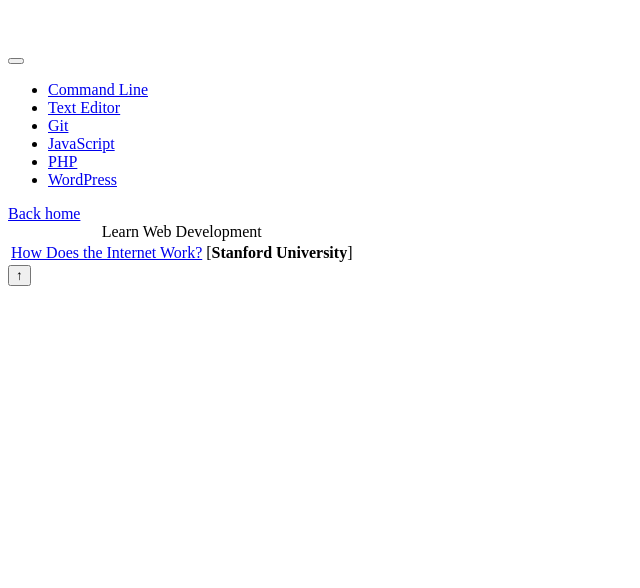
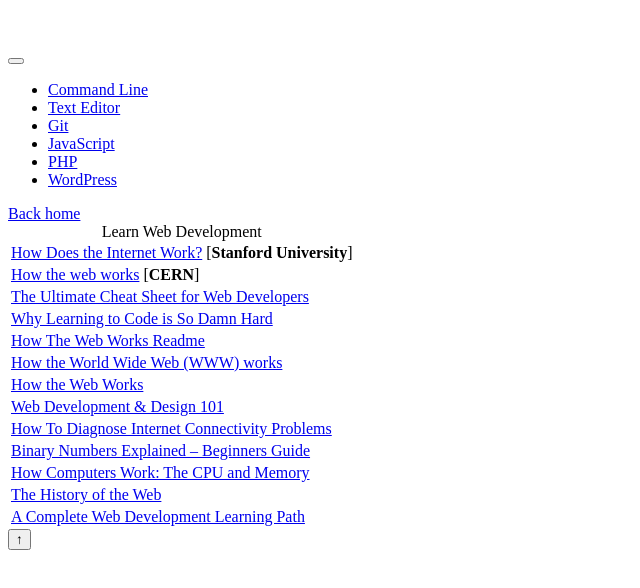
Before and after one commit to richtech9/learn-rich, a Vue app: page /web-development in a window 1280 px wide. Shown: the top 588 px of the page, without its empty margins (0-640 px from the left). Built offline with nearby package versions, Linux system fonts and the light colour scheme; a small style sheet from the web is missing.

Commit message:
Add content

```diff
--- a/src/modules/javascript/components/AsyncJS.vue
+++ b/src/modules/javascript/components/AsyncJS.vue
@@ -1,5 +1,5 @@
 <template>
-  <div class="c-copy">
+  <div class="l-wrap c-copy">
 
     <h1 class="u-mb-20">Asynchronous JavaScript</h1>
 
@@ -42,6 +42,20 @@
       </div><!-- /.c-box -->
     </section>
 
+    <!-- Further reading -->
+    <div class="c-table-responsive">
+      <table class="c-table">
+        <caption>Further reading</caption>
+        <tbody>
+          <tr>
+            <td>
+              <a href="https://www.hongkiat.com/blog/synchronous-asynchronous-javascript/" target="_blank">Understanding Synchronous and Asynchronous JavaScript – Part 1</a>
+            </td>
+          </tr>
+        </tbody>
+      </table>
+    </div><!-- /.c-table-responsive -->
+
   </div>
 </template>
 
--- /dev/null
+++ b/src/modules/javascript/components/DOM.vue
@@ -0,0 +1,27 @@
+<template>
+  <div>
+    <!-- Further reading -->
+    <div class="c-table-responsive">
+      <table class="c-table">
+        <caption>Further reading</caption>
+        <tbody>
+          <tr>
+            <td>
+              <a href="https://bitsofco.de/what-exactly-is-the-dom/" target="_blank">What, exactly, is the DOM?</a>
+            </td>
+          </tr>
+        </tbody>
+      </table>
+    </div><!-- /.c-table-responsive -->
+  </div>
+</template>
+
+<script>
+  export default {
+    name: 'DOM'
+  }
+</script>
+
+<style lang="scss" scoped>
+
+</style>
--- a/src/modules/javascript/components/Resources.vue
+++ b/src/modules/javascript/components/Resources.vue
@@ -25,10 +25,27 @@
           <li><a href="https://html5test.com/">HTML5Test</a></li>
         </ul>
       </div>
-      <div>
+      <div class="u-middle-el">
         <h3 class="u-top-el">Series</h3>
         <ul>
           <li><a href="https://atom-morgan.github.io/javascript/">Code Companion series by Adam Morgan</a></li>
+          <li><a href="https://javascript.christmas/">Javascript Christmas</a></li>
+        </ul>
+      </div>
+      <div class="u-middle-el">
+        <h3 class="u-top-el">Articles</h3>
+        <ul>
+          <li>
+            <a href="https://dmitripavlutin.com/javascript-classes-complete-guide/" target="_blank">The Complete Guide to JavaScript Classes</a>
+          </li>
+        </ul>
+      </div>
+      <div class="u-middle-el">
+        <h3 class="u-top-el">Courses</h3>
+        <ul>
+          <li>
+            <a href="http://learnwith.hasinhayder.com/js/" target="_blank">Begining JavaScript</a>
+          </li>
         </ul>
       </div>
     </section>
--- a/src/modules/javascript/routes/index.js
+++ b/src/modules/javascript/routes/index.js
@@ -1,7 +1,12 @@
 export default [
   {
-    path: '/javascript/resources',
-    name: 'JavaScriptResources',
-    component: () => import(/* webpackChunkName: "javascript-resources" */ '@/modules/javascript/views/Resources.vue')
+    path: '/javascript/es6',
+    name: 'ES6',
+    component: () => import(/* webpackChunkName: "es6" */ '@/modules/javascript/views/ES6.vue')
+  },
+  {
+    path: '/javascript/whole-javascript',
+    name: 'WholeJavaScript',
+    component: () => import(/* webpackChunkName: "whole-javascript" */ '@/modules/javascript/views/WholeJavaScript.vue')
   },
 ]
--- a/src/modules/javascript/views/ES6.vue
+++ b/src/modules/javascript/views/ES6.vue
@@ -70,6 +70,25 @@
           </section>
         </div><!-- /.l-col -->
       </div><!-- /.l-row -->
+
+      <!-- Further reading -->
+      <div class="c-table-responsive">
+        <table class="c-table">
+          <caption>Further reading</caption>
+          <tbody>
+            <tr>
+              <td>
+                <a href="https://www.telerik.com/blogs/es6-syntax-features-and-additions" target="_blank">ES6 Syntax, Features and Additions: A Reference Guide</a>
+              </td>
+            </tr>
+            <tr>
+              <td>
+                <a href="https://bytearcher.com/articles/roadmap-for-learning-javascript-language/" target="_blank">Roadmap for learning the JavaScript language</a>
+              </td>
+            </tr>
+          </tbody>
+        </table>
+      </div><!-- /.c-table-responsive -->
     </div><!-- /.l-wrap -->
   </main>
 </template>
--- a/src/modules/javascript/views/JavaScript.vue
+++ b/src/modules/javascript/views/JavaScript.vue
@@ -22,6 +22,9 @@
         <li
           @click="selectedComponent = 'Objects'"
           :class="{active: selectedComponent === 'Objects'}">Objects</li>
+        <li
+          @click="selectedComponent = 'DOM'"
+          :class="{active: selectedComponent === 'DOM'}">DOM</li>
         <li
           @click="selectedComponent = 'JSON'"
           :class="{active: selectedComponent === 'JSON'}">JSON</li>
@@ -70,6 +73,7 @@
   import Resources      from '../components/Resources'
   import Strings        from '../components/Strings'
   import UnderTheHood   from '../components/UnderTheHood'
+  import DOM            from '../components/DOM'
 
   export default {
     name: 'JavaScript',
@@ -89,7 +93,8 @@
       Objects,
       Resources,
       Strings,
-      UnderTheHood
+      UnderTheHood,
+      DOM
     },
     methods: {
       toggleSidenav() {
--- a/src/modules/javascript/views/Resources.vue
+++ /dev/null
@@ -1,28 +0,0 @@
-<template>
-  <div class="u-section-padding">
-    <div class="l-wrap">
-      <!-- BACK HOME -->
-      <router-link :to="{ name: 'Home' }" class="u-top-el">Back home</router-link>
-
-      <!-- Learn Web Development -->
-      <div class="c-table-responsive">
-        <table class="c-table">
-          <caption>Learn Web Development</caption>
-          <tbody>
-            <tr>
-              <td>
-                <a href="https://dmitripavlutin.com/javascript-classes-complete-guide/" target="_blank">The Complete Guide to JavaScript Classes</a>
-              </td>
-            </tr>
-          </tbody>
-        </table>
-      </div><!-- /.c-table-responsive -->
-    </div><!-- /.l-wrap -->
-  </div>
-</template>
-
-<script>
-  export default {
-    name: 'JavaScriptResources'
-  }
-</script>
--- a/src/modules/regex/views/Regex.vue
+++ b/src/modules/regex/views/Regex.vue
@@ -53,6 +53,16 @@
                 <a href="https://regexone.com/" target="_blank">regexone</a>
               </td>
             </tr>
+            <tr>
+              <td>
+                <a href="https://www.regexpal.com/" target="_blank">regexpal</a>
+              </td>
+            </tr>
+            <tr>
+              <td>
+                <a href="https://regexr.com/" target="_blank">regexr</a>
+              </td>
+            </tr>
           </tbody>
         </table>
       </div><!-- /.c-table-responsive -->
--- a/src/modules/web-development/views/WebDevelopment.vue
+++ b/src/modules/web-development/views/WebDevelopment.vue
@@ -14,6 +14,66 @@
                 <a href="https://web.stanford.edu/class/msande91si/www-spr04/readings/week1/InternetWhitepaper.htm" target="_blank">How Does the Internet Work?</a> [<strong>Stanford University</strong>]
               </td>
             </tr>
+            <tr>
+              <td>
+                <a href="https://public-archive.web.cern.ch/en/About/WebWork-en.html  " target="_blank">How the web works</a> [<strong>CERN</strong>]
+              </td>
+            </tr>
+            <tr>
+              <td>
+                <a href="https://www.thinkful.com/blog/web-developer-cheat-sheet/" target="_blank">The Ultimate Cheat Sheet for Web Developers</a>
+              </td>
+            </tr>
+            <tr>
+              <td>
+                <a href="https://www.thinkful.com/blog/why-learning-to-code-is-so-damn-hard/" target="_blank">Why Learning to Code is So Damn Hard</a>
+              </td>
+            </tr>
+            <tr>
+              <td>
+                <a href="https://learn.co/lessons/how-the-web-works-readme" target="_blank">How The Web Works Readme</a>
+              </td>
+            </tr>
+            <tr>
+              <td>
+                <a href="https://www.explainthatstuff.com/howthewebworks.html" target="_blank">How the World Wide Web (WWW) works</a>
+              </td>
+            </tr>
+            <tr>
+              <td>
+                <a href="https://www.vikingcodeschool.com/dashboard#/web-development-basics/how-the-web-works" target="_blank">How the Web Works</a>
+              </td>
+            </tr>
+            <tr>
+              <td>
+                <a href="https://hostingfacts.com/web-development-101/" target="_blank">Web Development &amp; Design 101</a>
+              </td>
+            </tr>
+            <tr>
+              <td>
+                <a href="https://service.uoregon.edu/TDClient/2030/Portal/KB/ArticleDet?ID=31787" target="_blank">How To Diagnose Internet Connectivity Problems</a>
+              </td>
+            </tr>
+            <tr>
+              <td>
+                <a href="http://www.steves-internet-guide.com/binary-numbers-explained/" target="_blank">Binary Numbers Explained – Beginners Guide</a>
+              </td>
+            </tr>
+            <tr>
+              <td>
+                <a href="https://homepage.cs.uri.edu/faculty/wolfe/book/Readings/Reading04.htm" target="_blank">How Computers Work: The CPU and Memory</a>
+              </td>
+            </tr>
+            <tr>
+              <td>
+                <a href="https://thehistoryoftheweb.com/timeline/" target="_blank">The History of the Web</a>
+              </td>
+            </tr>
+            <tr>
+              <td>
+                <a href="https://academind.com/learn/web-dev/web-development-overview/" target="_blank">A Complete Web Development Learning Path</a>
+              </td>
+            </tr>
           </tbody>
         </table>
       </div><!-- /.c-table-responsive -->
```
